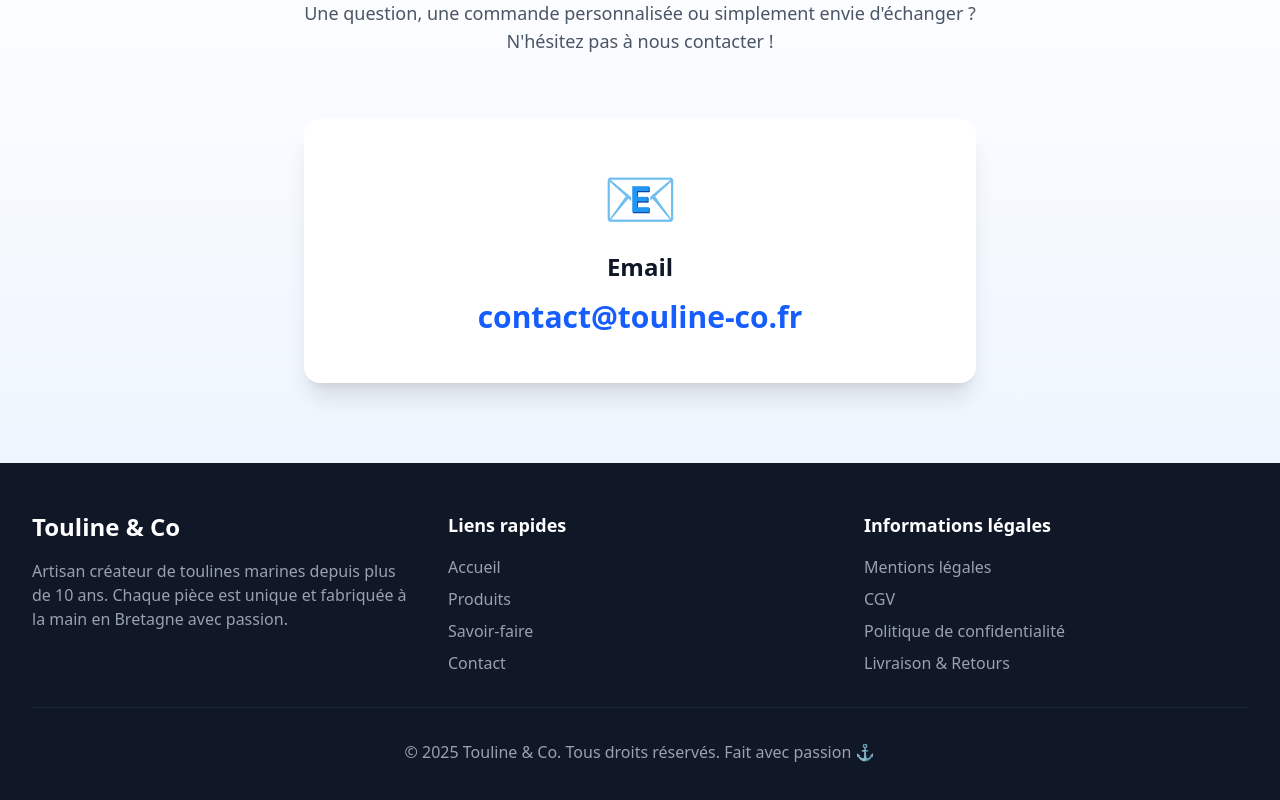
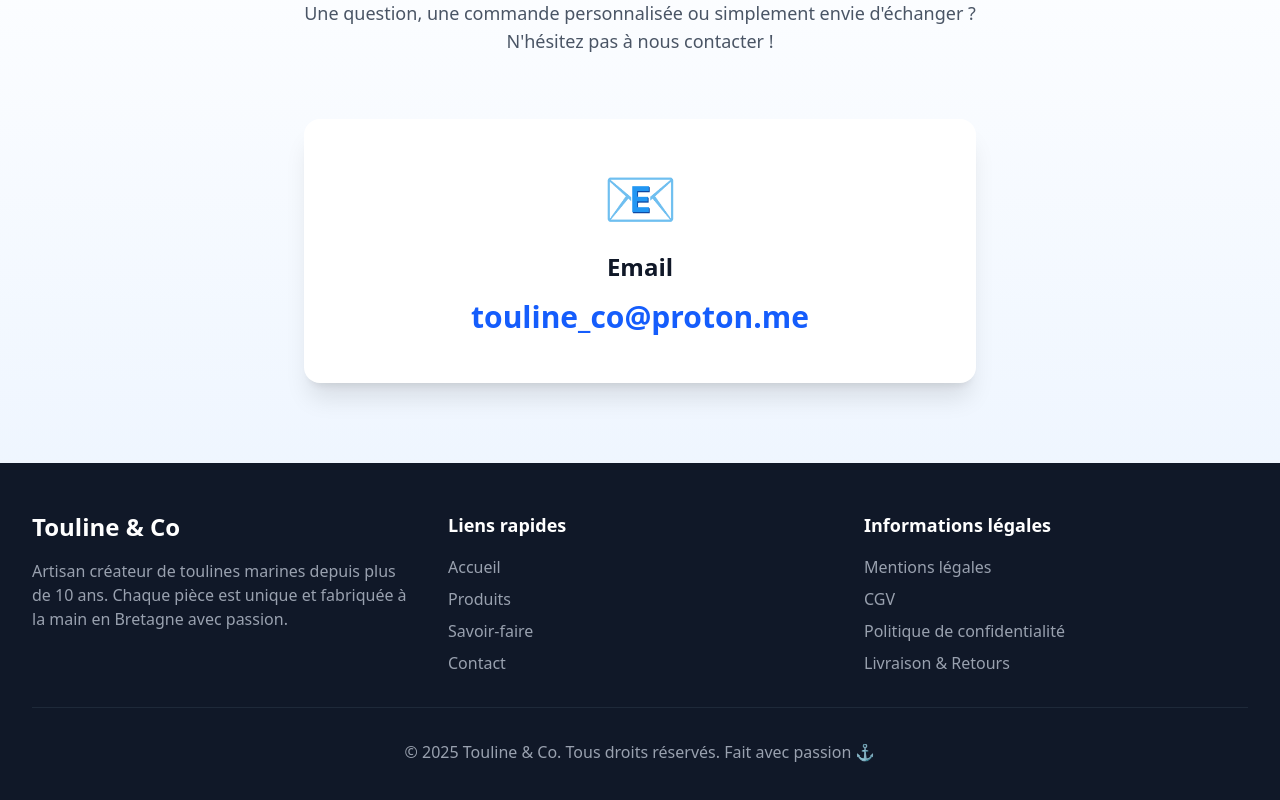
Before and after one commit to kevinbdx35/touline, a React (Vite) app: page / in a window 1280 px wide. Shown: the part 6619-7419 px from the top of the page. Built offline with nearby package versions, Linux system fonts and the light colour scheme.

Commit message:
14 modèles

```diff
--- a/src/components/EmailLink.jsx
+++ b/src/components/EmailLink.jsx
@@ -9,9 +9,9 @@ const EmailLink = ({ className = '', children }) => {
 
   useEffect(() => {
     // Construct email on client-side to avoid bots scraping HTML
-    const user = 'contact';
-    const domain = 'touline-co';
-    const tld = 'fr';
+    const user = 'touline_co';
+    const domain = 'proton';
+    const tld = 'me';
     setEmail(`${user}@${domain}.${tld}`);
   }, []);
 
--- a/src/pages/LegalNotice.jsx
+++ b/src/pages/LegalNotice.jsx
@@ -12,7 +12,7 @@ const LegalNotice = () => {
             <p><strong>Numéro SIRET :</strong> [À COMPLÉTER]</p>
             <p><strong>Adresse du siège social :</strong> [À COMPLÉTER - Adresse complète en Bretagne]</p>
             <p><strong>Téléphone :</strong> [À COMPLÉTER]</p>
-            <p><strong>Email :</strong> contact@touline-co.fr</p>
+            <p><strong>Email :</strong> touline_co@proton.me</p>
             <p><strong>Directeur de la publication :</strong> [À COMPLÉTER - Nom du responsable]</p>
           </div>
         </section>
@@ -51,7 +51,7 @@ const LegalNotice = () => {
             vous concernant.
           </p>
           <p className="mb-4">
-            Pour exercer ces droits, vous pouvez nous contacter à l'adresse : contact@touline-co.fr
+            Pour exercer ces droits, vous pouvez nous contacter à l'adresse : touline_co@proton.me
           </p>
           <p>
             Les données collectées via notre formulaire de contact sont utilisées uniquement pour
--- a/src/pages/PrivacyPolicy.jsx
+++ b/src/pages/PrivacyPolicy.jsx
@@ -22,7 +22,7 @@ const PrivacyPolicy = () => {
           <div className="space-y-2">
             <p><strong>Raison sociale :</strong> Touline & Co</p>
             <p><strong>Adresse :</strong> [À COMPLÉTER - Adresse complète]</p>
-            <p><strong>Email :</strong> contact@touline-co.fr</p>
+            <p><strong>Email :</strong> touline_co@proton.me</p>
             <p><strong>Téléphone :</strong> [À COMPLÉTER]</p>
           </div>
         </section>
@@ -126,7 +126,7 @@ const PrivacyPolicy = () => {
             Pour exercer ces droits, vous pouvez nous contacter :
           </p>
           <ul className="list-disc list-inside space-y-2 ml-4 mb-4">
-            <li>Par email : contact@touline-co.fr</li>
+            <li>Par email : touline_co@proton.me</li>
             <li>Par courrier : [À COMPLÉTER - Adresse postale]</li>
           </ul>
           <p>
@@ -193,7 +193,7 @@ const PrivacyPolicy = () => {
           <p className="mb-2">
             Pour toute question concernant cette politique de confidentialité ou vos données personnelles :
           </p>
-          <p className="mb-2"><strong>Email :</strong> contact@touline-co.fr</p>
+          <p className="mb-2"><strong>Email :</strong> touline_co@proton.me</p>
           <p>[À COMPLÉTER - Adresse postale et téléphone]</p>
         </section>
 
--- a/src/pages/ShippingReturns.jsx
+++ b/src/pages/ShippingReturns.jsx
@@ -54,7 +54,7 @@ const ShippingReturns = () => {
             <ul className="list-disc list-inside space-y-2 ml-4 mt-2 text-amber-900">
               <li>Refuser le colis OU accepter avec réserves écrites sur le bon de livraison</li>
               <li>Prendre des photos du colis endommagé</li>
-              <li>Nous contacter immédiatement à : contact@touline-co.fr</li>
+              <li>Nous contacter immédiatement à : touline_co@proton.me</li>
             </ul>
           </div>
         </section>
@@ -82,7 +82,7 @@ const ShippingReturns = () => {
           <h3 className="text-xl font-semibold text-gray-900 mb-3">Procédure de retour</h3>
           <ol className="list-decimal list-inside space-y-3 ml-4 mb-4">
             <li>
-              <strong>Contactez-nous</strong> par email à contact@touline-co.fr en indiquant
+              <strong>Contactez-nous</strong> par email à touline_co@proton.me en indiquant
               votre numéro de commande et le motif du retour
             </li>
             <li>
@@ -137,7 +137,7 @@ const ShippingReturns = () => {
               </h3>
               <p className="text-gray-700">
                 Oui, si votre commande n'a pas encore été expédiée. Contactez-nous au plus vite
-                à contact@touline-co.fr en précisant votre numéro de commande et la nouvelle adresse.
+                à touline_co@proton.me en précisant votre numéro de commande et la nouvelle adresse.
               </p>
             </div>
 
@@ -171,7 +171,7 @@ const ShippingReturns = () => {
             Pour toute question concernant votre livraison ou un retour :
           </p>
           <div className="bg-blue-50 border border-blue-200 rounded-lg p-4">
-            <p className="mb-2"><strong>Email :</strong> contact@touline-co.fr</p>
+            <p className="mb-2"><strong>Email :</strong> touline_co@proton.me</p>
             <p className="mb-2"><strong>Téléphone :</strong> [À COMPLÉTER]</p>
             <p><strong>Délai de réponse :</strong> Sous 48h ouvrées</p>
           </div>
--- a/src/pages/TermsOfSale.jsx
+++ b/src/pages/TermsOfSale.jsx
@@ -35,7 +35,7 @@ const TermsOfSale = () => {
         <section>
           <h2 className="text-2xl font-bold text-gray-900 mb-4">3. Commande</h2>
           <p className="mb-4">
-            Les commandes peuvent être passées par email à l'adresse : contact@touline-co.fr
+            Les commandes peuvent être passées par email à l'adresse : touline_co@proton.me
           </p>
           <p className="mb-4">
             Toute commande doit préciser :
@@ -144,7 +144,7 @@ const TermsOfSale = () => {
           </p>
           <p>
             Conformément au RGPD, vous disposez d'un droit d'accès, de rectification et de suppression
-            de vos données. Pour exercer ces droits : contact@touline-co.fr
+            de vos données. Pour exercer ces droits : touline_co@proton.me
           </p>
         </section>
 
@@ -168,7 +168,7 @@ const TermsOfSale = () => {
           <p className="mb-2">
             <strong>Touline & Co</strong>
           </p>
-          <p className="mb-2">Email : contact@touline-co.fr</p>
+          <p className="mb-2">Email : touline_co@proton.me</p>
           <p>[À COMPLÉTER - Adresse postale et téléphone]</p>
         </section>
 
```
Also changed, not shown: 2 other files (tests, documents, lock files or other folders).
